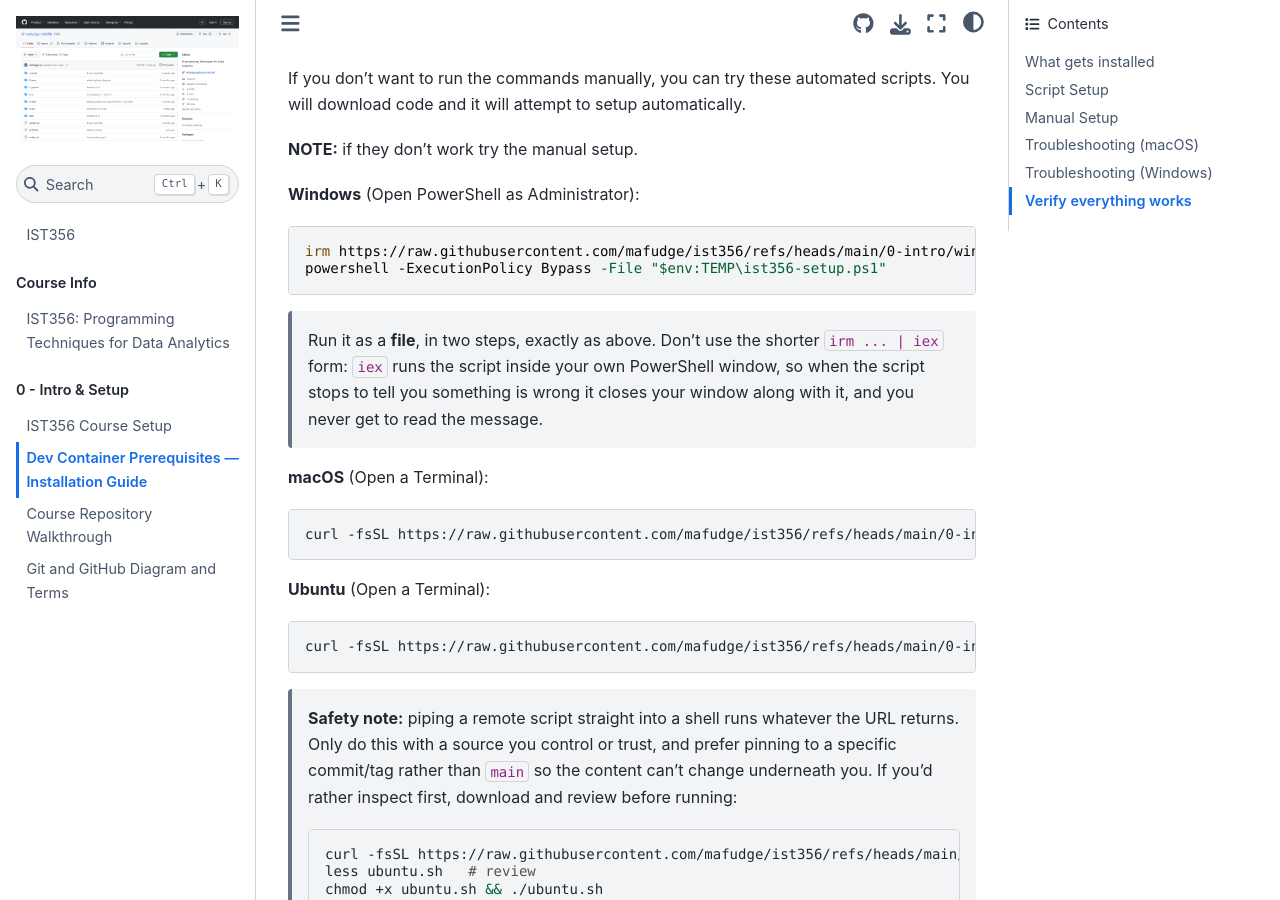
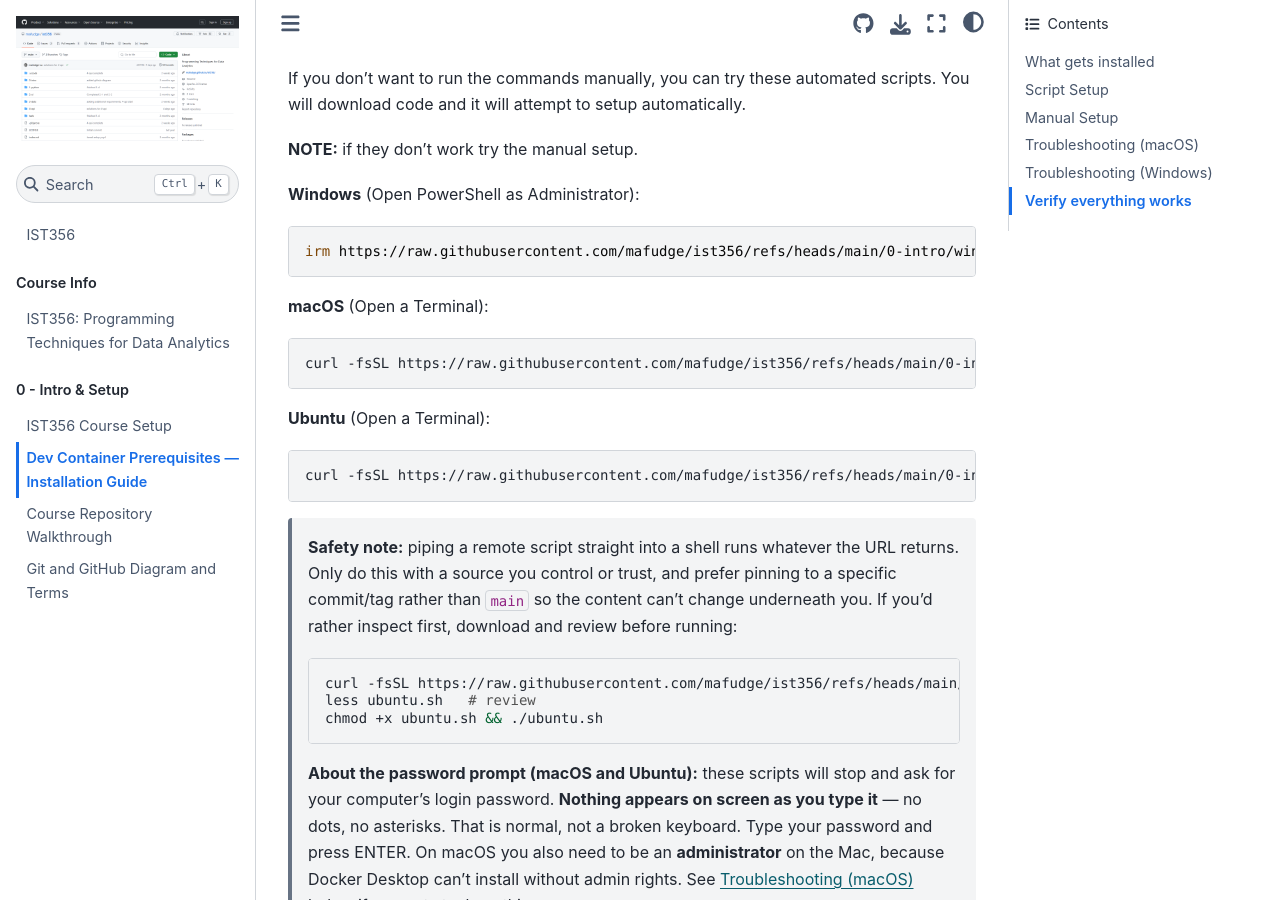
Before and after one commit to mafudge/ist356, a Jupyter Book: the page built from 0-intro/0-1-install-pre-reqs.md, in a window 1280 px wide and 900 px high, scrolled down 817 px. Built offline with Jupyter Book 1.0.4 settings and Sphinx 7.4.7 and the Sphinx Book theme 1.1.4, drawn with Linux system fonts in a browser that asks for light colours; pages that are not in the unit, such as notebooks, are missing from menus; a script that is not in the unit is left out.

Commit message:
Restore the one-line Windows install command
The winget and WSL failures seen during testing came from running the
script in Windows Sandbox, which ships without winget and cannot provide
WSL 2. They are not what students on real machines will hit, so the
two-step download-then-run workaround is not needed.

Reverts the documented command to:

    irm https://.../0-intro/windows.ps1 | iex

Keeps the "Press ENTER to close" pause in Write-Fatal. Under iex the
script runs inside the student's own PowerShell process, so `exit` still
closes their window -- the pause is what makes the one-liner safe by
holding the error on screen first. Verified with PowerShell 7.6.5 that the
pause fires under iex and does not hang when stdin is closed.

Co-Authored-By: Claude Opus 5 (1M context) <noreply@anthropic.com>

````diff
--- a/0-intro/0-1-install-pre-reqs.md
+++ b/0-intro/0-1-install-pre-reqs.md
@@ -29,11 +29,8 @@ If you don't want to run the commands manually, you can try these automated scri
 **Windows** (Open PowerShell as Administrator):
 
 ```powershell
-irm https://raw.githubusercontent.com/mafudge/ist356/refs/heads/main/0-intro/windows.ps1 -OutFile "$env:TEMP\ist356-setup.ps1"
-powershell -ExecutionPolicy Bypass -File "$env:TEMP\ist356-setup.ps1"
+irm https://raw.githubusercontent.com/mafudge/ist356/refs/heads/main/0-intro/windows.ps1 | iex
 ```
-
-> Run it as a **file**, in two steps, exactly as above. Don't use the shorter `irm ... | iex` form: `iex` runs the script inside your own PowerShell window, so when the script stops to tell you something is wrong it closes your window along with it, and you never get to read the message.
 
 **macOS** (Open a Terminal):
 
````
Also changed, not shown: 1 other file.
